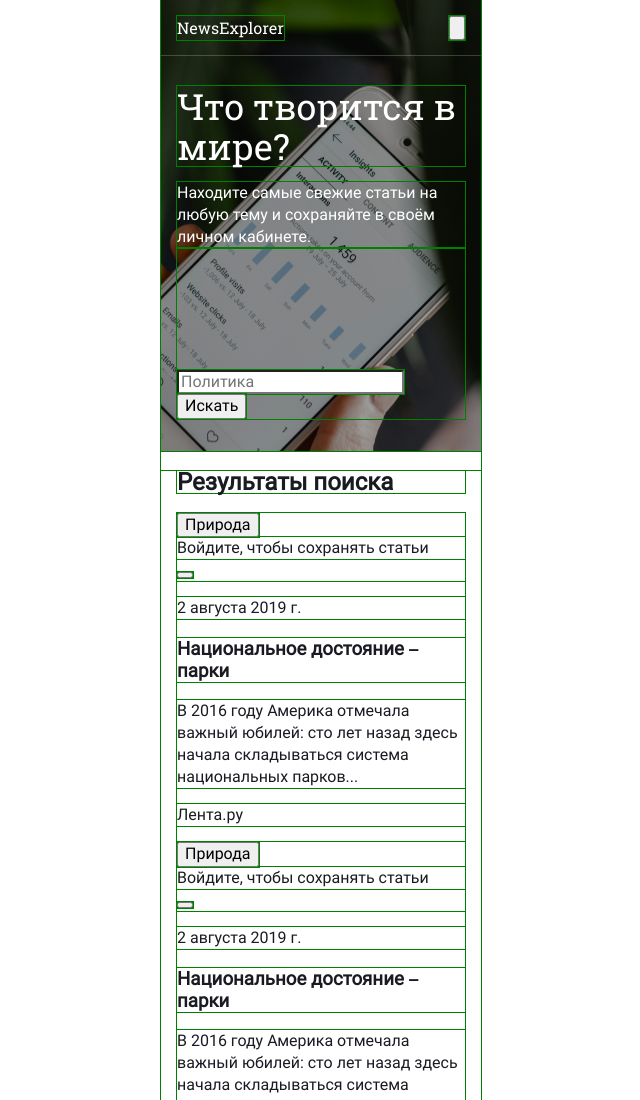
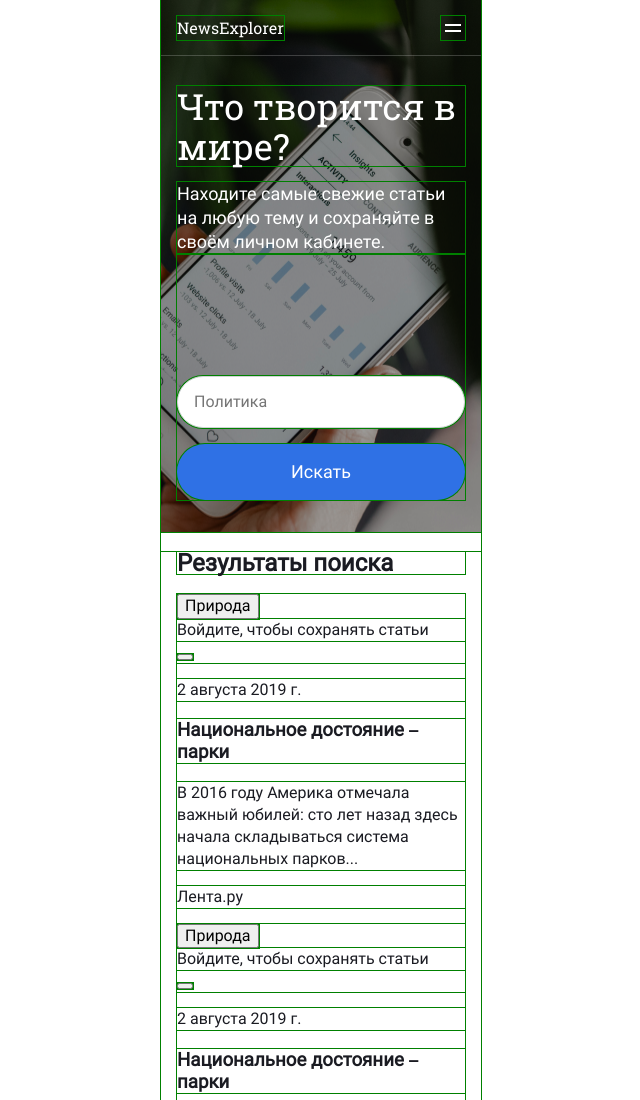
Before and after one commit to VitalyTikhonov/News_Explorer_Frontend, a website built with webpack: page src/index.html in a window 1280 px wide. Shown: the top 1100 px of the page, without its empty margins (319-959 px from the left). Built offline with nearby package versions, Linux system fonts and the light colour scheme; files whose address does not match are found by name.

Commit message:
F011 Search panel done

```diff
--- a/src/blocks/header/__menu-button/header__menu-button.css
+++ b/src/blocks/header/__menu-button/header__menu-button.css
@@ -0,0 +1,9 @@
+.header__menu-button {
+  width: 24px;
+  height: 24px;
+  background-image: url(../../../images/menu.png);
+  background-size: cover;
+  background-repeat: no-repeat;
+  background-color: transparent;
+  border: none;
+}
--- a/src/blocks/header/header.css
+++ b/src/blocks/header/header.css
@@ -7,8 +7,8 @@
   z-index: 1;
   display: flex;
   justify-content: space-between;
-  padding-top: 16px;
-  padding-bottom: 16px;
+  padding-top: 1.6rem;
+  padding-bottom: 1.6rem;
   color: #FFFFFF;
   box-shadow: inset 0px -1px 0px rgba(255, 255, 255, 0.2);
 }
--- a/src/blocks/news-search-form/__bar/news-search-form__bar.css
+++ b/src/blocks/news-search-form/__bar/news-search-form__bar.css
@@ -0,0 +1,9 @@
+.news-search-form__bar {
+  padding: 1.6rem;
+  background: #FFFFFF;
+  border: 1px solid #D1D2D6;
+  box-sizing: border-box;
+  backdrop-filter: blur(100px);
+  border-radius: 100px;
+  color: #B6BCBF;
+}
--- a/src/blocks/news-search-form/__button/news-search-form__button.css
+++ b/src/blocks/news-search-form/__button/news-search-form__button.css
@@ -0,0 +1,19 @@
+.news-search-form__button {
+  margin-top: 1.6rem;
+  padding-top: 1.6rem;
+  padding-bottom: 1.6rem;
+  background: #2F71E5;
+  border: none;
+  /* box-shadow: 0px 5px 15px rgba(14, 26, 57, 0.2); */
+  border-radius: 100px;
+  font-family: Roboto;
+  font-style: normal;
+  font-weight: 500;
+  font-size: 18px;
+  line-height: 24px;
+  /* identical to box height, or 133% */
+  /* display: flex; */
+  /* align-items: center; */
+  text-align: center;
+  color: #FFFFFF;
+}
--- a/src/blocks/news-search-form/news-search-form.css
+++ b/src/blocks/news-search-form/news-search-form.css
@@ -3,4 +3,6 @@
 
 .news-search-form {
   padding-top: 122px;
+  display: flex;
+  flex-direction: column;
 }
--- a/src/blocks/search-panel/__description/search-panel__description.css
+++ b/src/blocks/search-panel/__description/search-panel__description.css
@@ -1,3 +1,8 @@
 .search-panel__description {
   margin: 16px 0 0;
+  font-family: Roboto;
+  font-style: normal;
+  font-weight: normal;
+  font-size: 18px;
+  line-height: 24px;
 }
--- a/src/blocks/search-panel/search-panel.css
+++ b/src/blocks/search-panel/search-panel.css
@@ -7,5 +7,6 @@
   background-image: url(../../images/georgia-de-lotz--UsJoNxLaNo-unsplash-320.png);
   background-size: cover;
   background-repeat: no-repeat;
+  line-height: 22px;
   color: #FFFFFF;
 }
```
Also changed, not shown: src/images/menu.png (added).
